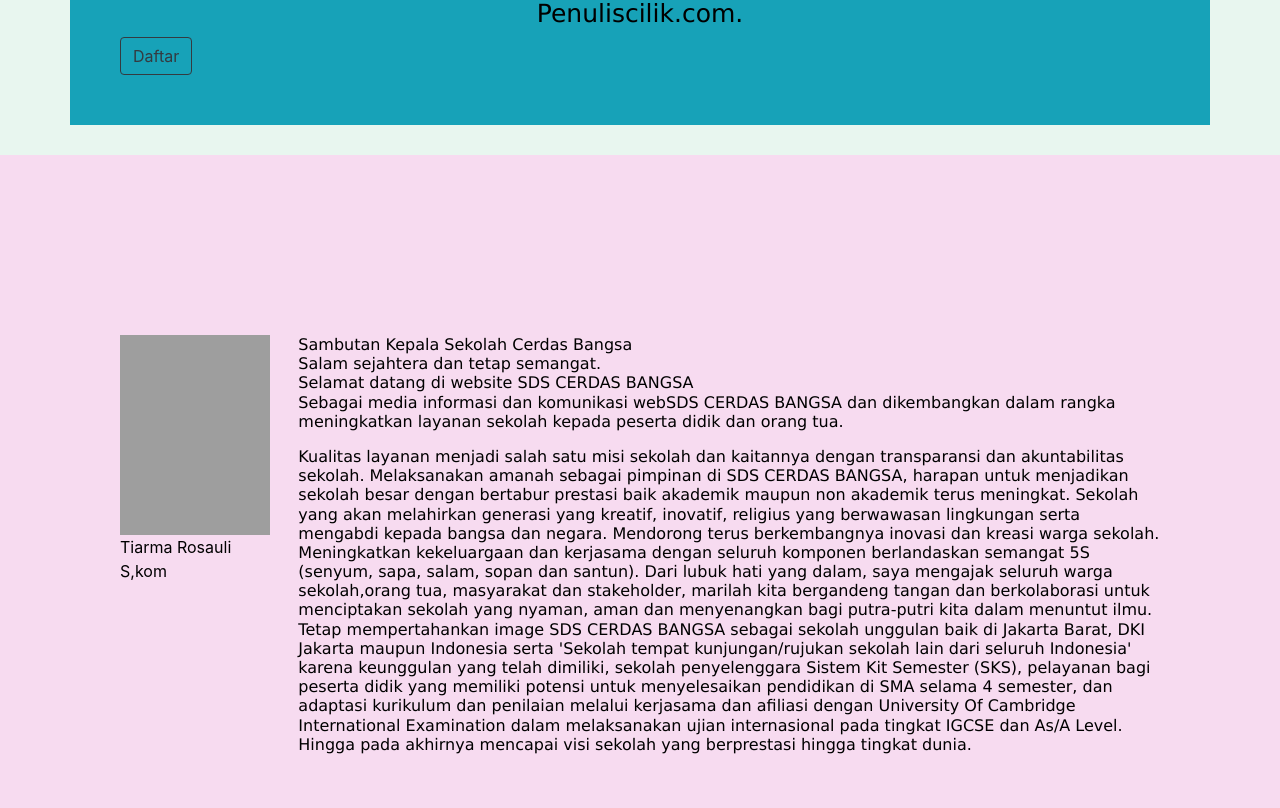
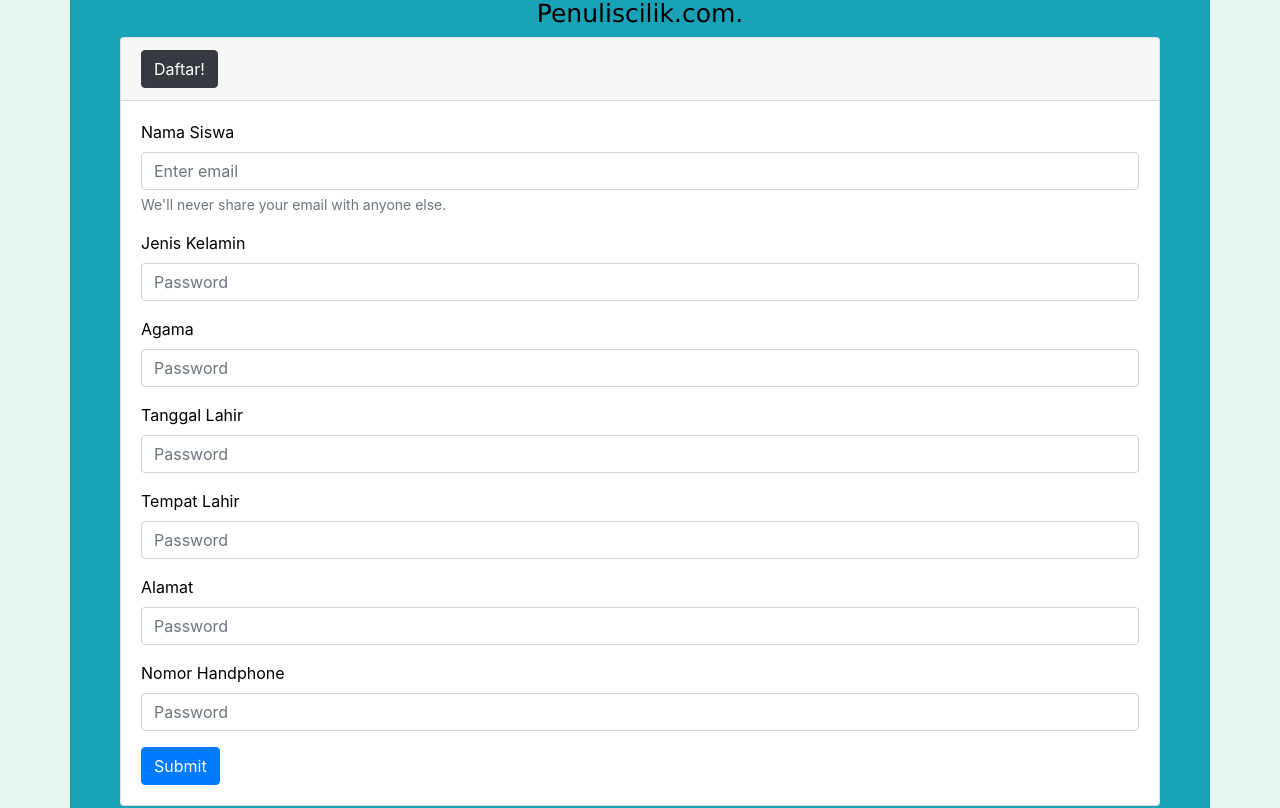
Before and after one commit to ryansomnia/cerdasbangsafe, a React (Create React App) app: page /home in a window 1280 px wide. Shown: the part 1063-1871 px from the top of the page. Built offline with nearby package versions, Linux system fonts and the light colour scheme; no server answers; grey boxes are pictures that could not be loaded.

Commit message:
Banner Regist

```diff
--- a/src/Molekul/Banner/BannerRegist.js
+++ b/src/Molekul/Banner/BannerRegist.js
@@ -1,5 +1,5 @@
 import React, { Component } from "react";
-import { Container,Button} from 'react-bootstrap';
+import { Container,Button, Card, Accordion, Form} from 'react-bootstrap';
 import "./BannerRegist.css";
 
 
@@ -14,7 +14,64 @@ export class Banner extends Component {
            Alamat Sekolah, Tlpn: 000 000 000, Email: kitapenuliscilik@gmail.com,
             Web: Penuliscilik.com.</h1>
 
-       <Button  variant='btn btn-outline-dark'>Daftar</Button>
+  <Accordion defaultActiveKey="0">
+  <Card>
+    <Card.Header>
+      <Accordion.Toggle as={Button} variant="dark" eventKey="0">
+        Daftar!
+      </Accordion.Toggle>
+    </Card.Header>
+    <Accordion.Collapse eventKey="0">
+      <Card.Body>
+      <Form>
+  <Form.Group controlId="formBasicEmail">
+    <Form.Label>Nama Siswa</Form.Label>
+    <Form.Control type="email" placeholder="Enter email" />
+    <Form.Text className="text-muted">
+      We'll never share your email with anyone else.
+    </Form.Text>
+  </Form.Group>
+
+  <Form.Group controlId="formBasicPassword">
+    <Form.Label>Jenis Kelamin</Form.Label>
+    <Form.Control type="password" placeholder="Password" />
+  </Form.Group>
+
+  <Form.Group controlId="formBasicPassword">
+    <Form.Label>Agama</Form.Label>
+    <Form.Control type="password" placeholder="Password" />
+  </Form.Group>
+
+  <Form.Group controlId="formBasicPassword">
+    <Form.Label>Tanggal Lahir</Form.Label>
+    <Form.Control type="password" placeholder="Password" />
+  </Form.Group>
+
+  <Form.Group controlId="formBasicPassword">
+    <Form.Label>Tempat Lahir</Form.Label>
+    <Form.Control type="password" placeholder="Password" />
+  </Form.Group>
+
+  <Form.Group controlId="formBasicPassword">
+    <Form.Label>Alamat</Form.Label>
+    <Form.Control type="password" placeholder="Password" />
+  </Form.Group>
+
+  <Form.Group controlId="formBasicPassword">
+    <Form.Label>Nomor Handphone</Form.Label>
+    <Form.Control type="password" placeholder="Password" />
+  </Form.Group>
+
+  <Button variant="primary" type="submit">
+    Submit
+  </Button>
+</Form>
+      </Card.Body>
+    </Accordion.Collapse>
+  </Card>
+    </Accordion>
+
+      {/* <Button  variant='btn btn-outline-dark'>Daftar</Button> */}
       </Container>
       </div>
       );
```
